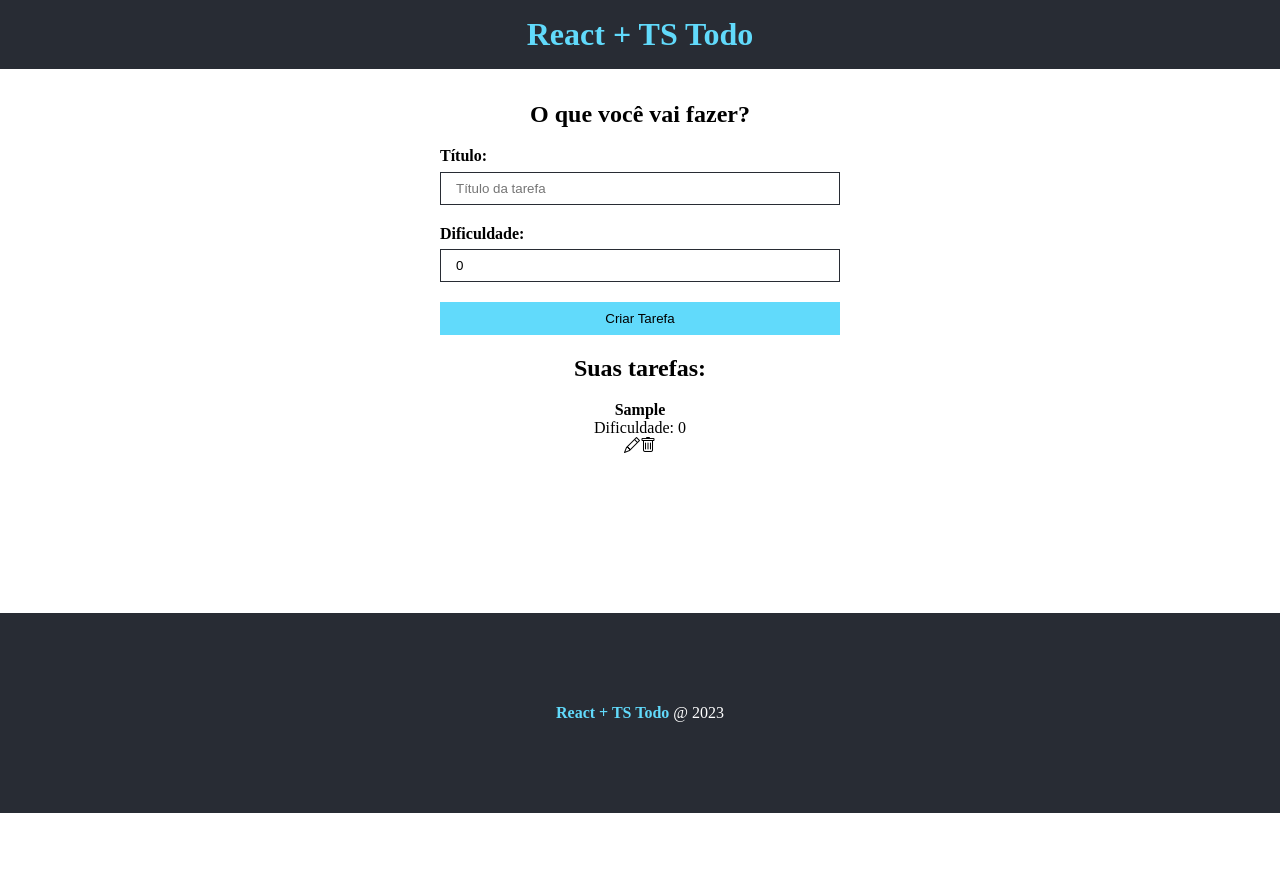
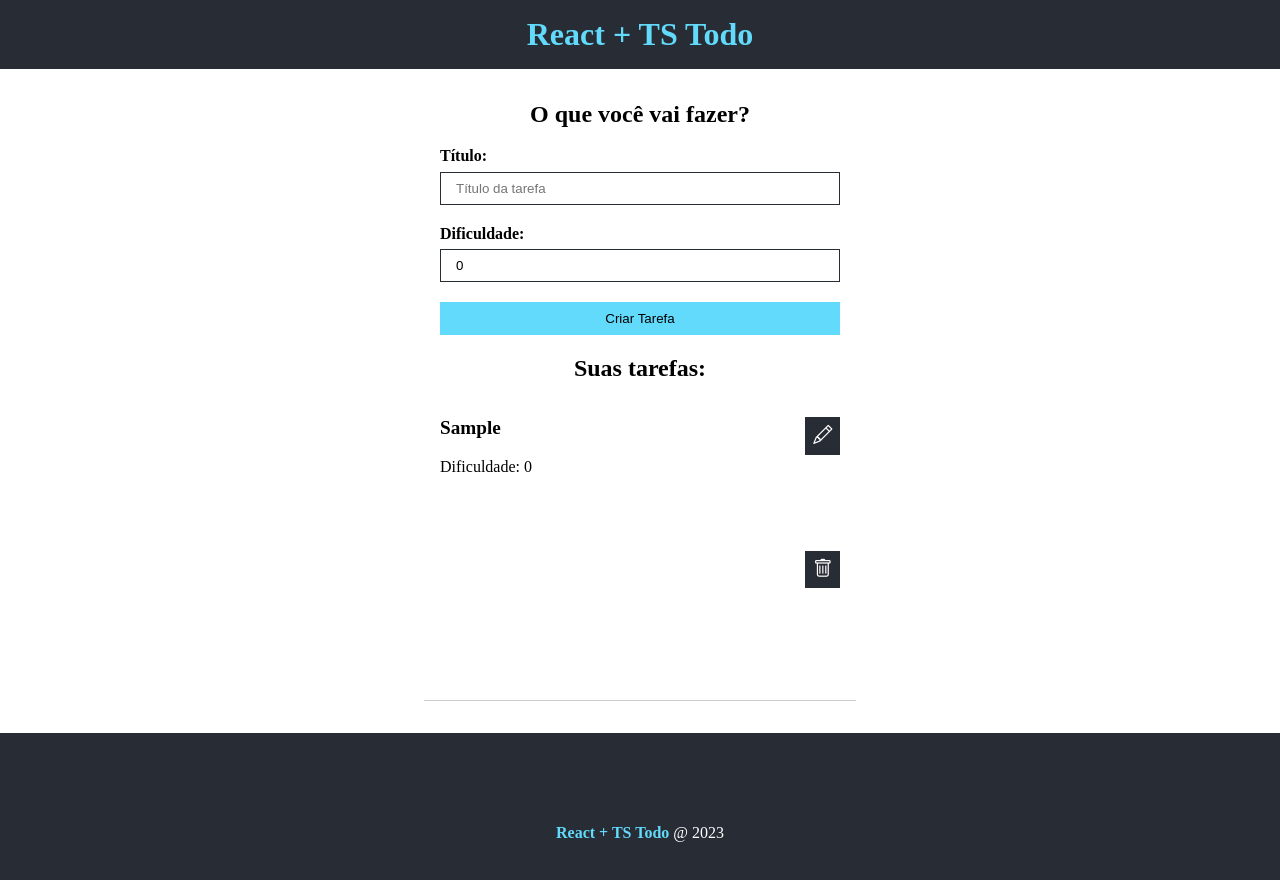
Before and after one commit to RosemeireRibeiroCaetano/typescript, a React (Create React App) app in the folder 12_todo_react/: page / in a window 1280 px wide. Both pictures are taken after typing "Sample" into the empty fields and a click on the input "Criar Tarefa". Shown: the top 880 px of the page. Before the commit the page ends 813 px from the top, so only its background shows below. Built offline with nearby package versions, Linux system fonts and the light colour scheme.

Commit message:
Finalizando lista

```diff
--- a/12_todo_react/src/components/TaiskList.module.css
+++ b/12_todo_react/src/components/TaiskList.module.css
@@ -0,0 +1,38 @@
+.task {
+  display: flex;
+  justify-content: space-between;
+  max-width: 400px;
+  margin: 0 auto;
+  border-bottom: 1px solid #ccc;
+  padding: 1em;
+}
+
+.details {
+  text-align: left;
+}
+
+.details h4 {
+  font-size: 1.2em;
+  margin-bottom: 1em;
+}
+
+.actions {
+  display: flex;
+  flex-direction: column;
+  align-items: center;
+  justify-content: center;
+}
+
+.actions i {
+  margin-bottom: 5em;
+  font-size: 1.2em;
+  cursor: pointer;
+  background-color: #282c34;
+  color: #fff;
+  padding: .4em;
+  transition: .5s;
+}
+
+.actions i:hover {
+  color: #61dafb;
+}
--- a/12_todo_react/src/components/TaskList.tsx
+++ b/12_todo_react/src/components/TaskList.tsx
@@ -15,12 +15,12 @@
     <>
       {taskList.length > 0 ? (
         taskList.map((task) => (
-          <div key={task.id}>
-            <div>
+          <div key={task.id} className={style.task}>
+            <div className={style.details}>
               <h4>{task.title}</h4>
               <p>Dificuldade: {task.difficulty}</p>
             </div>
-            <div>
+            <div className={style.actions}>
               <i className="bi bi-pencil"></i>
               <i className="bi bi-trash"></i>
             </div>
```
